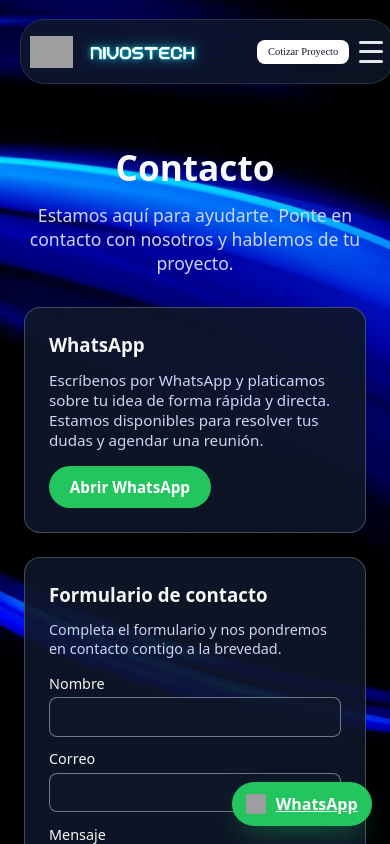
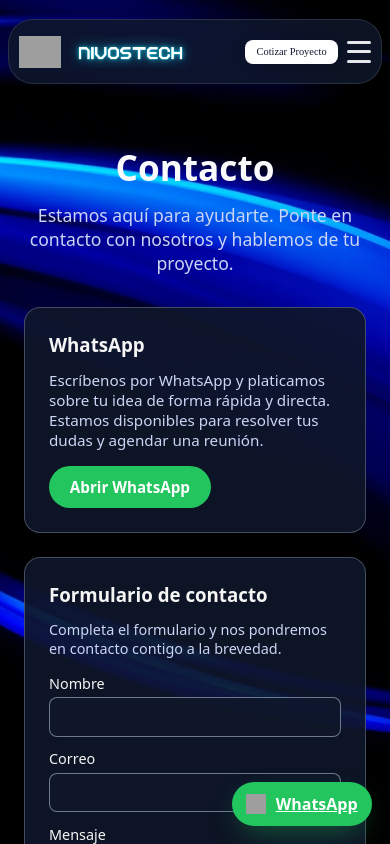
Before and after one commit to HugoAguayo2006/nivostech, a React (Vite) app: page /contacto in a window 390 px wide. Shown: the top 844 px of the page. Built offline with nearby package versions, Linux system fonts and the light colour scheme; grey boxes are pictures that could not be loaded; a web font is replaced by a local one.

Commit message:
center navbar

```diff
--- a/src/components/Navbar/Navbar.css
+++ b/src/components/Navbar/Navbar.css
@@ -315,6 +315,8 @@
 @media (max-width: 1366px) {
   .navbar {
     top: 0.75rem;
+    left: 50%;
+    transform: translateX(-50%);
     width: calc(100% - 1.5rem);
     padding: 0.6rem 1rem;
     border-radius: 30px;
@@ -447,6 +449,8 @@
 @media (max-width: 640px) {
   .navbar {
     top: 1.5rem;
+    left: 50%;
+    transform: translateX(-50%);
     width: calc(100% - 1rem);
     padding: 1rem 0.8rem;
     border-radius: 25px;
@@ -548,6 +552,8 @@
 @media (max-width: 480px) {
   .navbar {
     top: 1.2rem;
+    left: 50%;
+    transform: translateX(-50%);
     width: calc(100% - 1rem);
     padding: 0.9rem 0.6rem;
     gap: 0.3rem;
```
